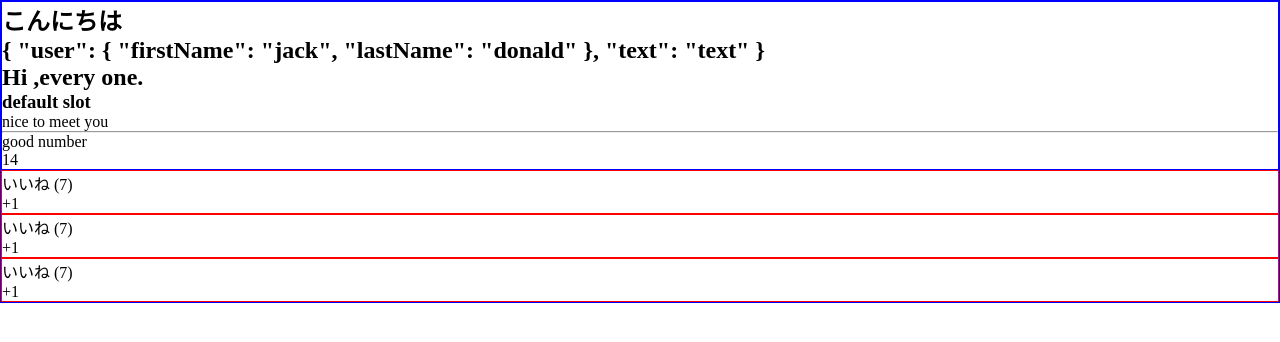
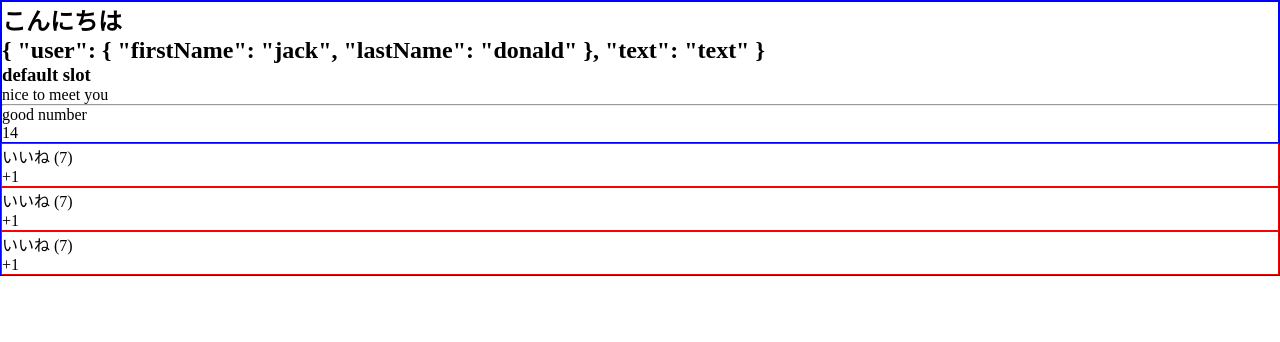
Before and after one commit to hiyasichuka/vue-cli, a Vue app in the folder hello-world/: page / in a window 1280 px wide. Shown: the top 342 px of the page. Built offline with nearby package versions, Linux system fonts and the light colour scheme.

Commit message:
Update App.vue to remove unnecessary h2 tag and pass slotProps to title slot in LikeHeader component

```diff
--- a/hello-world/src/App.vue
+++ b/hello-world/src/App.vue
@@ -1,7 +1,6 @@
 <template>
   <div>
     <LikeHeader header-text="hello">
-      <h2>Hi ,every one.</h2>
       <template v-slot:title="slotProps">
         <h2>こんにちは</h2>
         <h2>{{ slotProps }}</h2>
```
